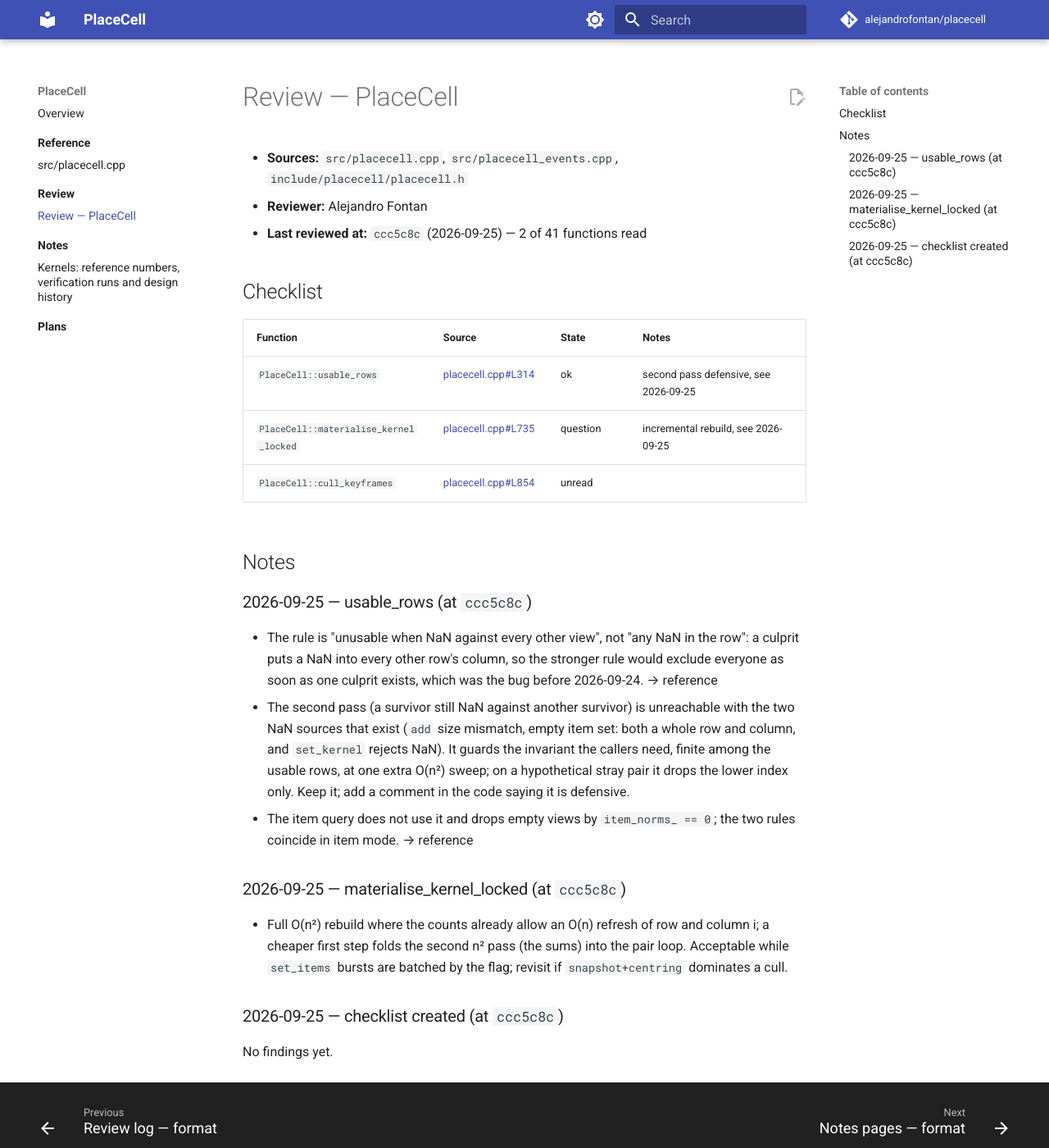
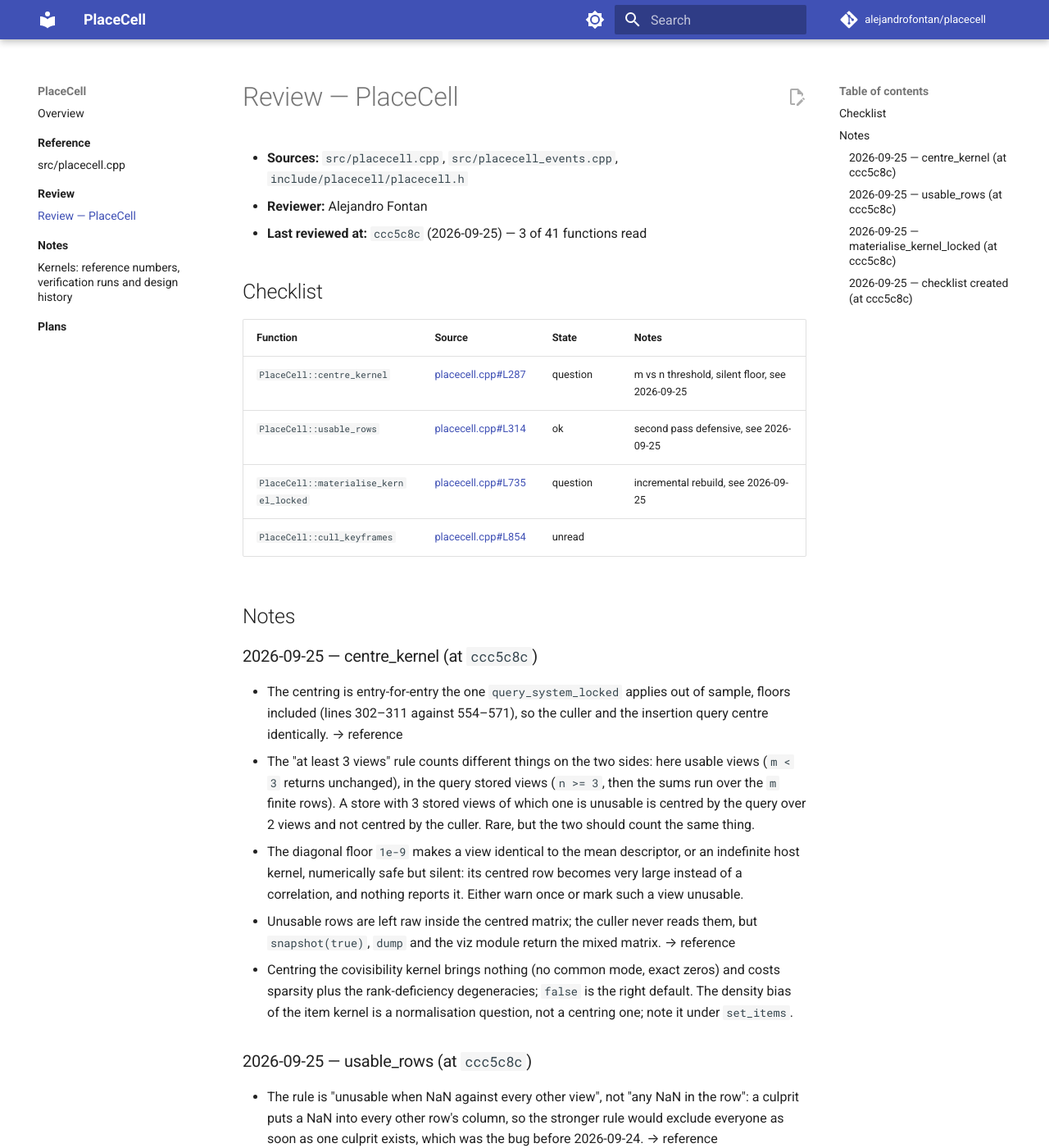
Before and after one commit to alejandrofontan/placecell, an MkDocs documentation site: the page built from docs/review/placecell.md, in a window 1280 px wide and 1400 px high. Shown: the whole window at 82% size. Built offline with MkDocs 1.6.1 and Material for MkDocs 9.7.7, drawn with Linux system fonts in a browser that asks for light colours; comment, search, counter and statistics services are not loaded.

Commit message:
Review placecell: centre_kernel (at ccc5c8c)
Co-Authored-By: Claude Fable 5.1 <noreply@anthropic.com>
Claude-Session: https://claude.ai/code/session_01LNGjzaVAmJmoNA4h3wxcF3

```diff
--- a/docs/review/placecell.md
+++ b/docs/review/placecell.md
@@ -2,17 +2,36 @@
 
 - **Sources:** `src/placecell.cpp`, `src/placecell_events.cpp`, `include/placecell/placecell.h`
 - **Reviewer:** Alejandro Fontan
-- **Last reviewed at:** `ccc5c8c` (2026-09-25) — 2 of 41 functions read
+- **Last reviewed at:** `ccc5c8c` (2026-09-25) — 3 of 41 functions read
 
 ## Checklist
 
 | Function | Source | State | Notes |
 |---|---|---|---|
+| `PlaceCell::centre_kernel` | [placecell.cpp#L287](https://github.com/alejandrofontan/placecell/blob/main/src/placecell.cpp#L287 "PlaceCell::centre_kernel(") | question | m vs n threshold, silent floor, see 2026-09-25 |
 | `PlaceCell::usable_rows` | [placecell.cpp#L314](https://github.com/alejandrofontan/placecell/blob/main/src/placecell.cpp#L314 "PlaceCell::usable_rows(") | ok | second pass defensive, see 2026-09-25 |
 | `PlaceCell::materialise_kernel_locked` | [placecell.cpp#L735](https://github.com/alejandrofontan/placecell/blob/main/src/placecell.cpp#L735 "PlaceCell::materialise_kernel_locked(") | question | incremental rebuild, see 2026-09-25  |
 | `PlaceCell::cull_keyframes` | [placecell.cpp#L854](https://github.com/alejandrofontan/placecell/blob/main/src/placecell.cpp#L854 "PlaceCell::cull_keyframes(") | unread |  |
 
 ## Notes
+
+### 2026-09-25 — centre_kernel (at `ccc5c8c`)
+
+- The centring is entry-for-entry the one `query_system_locked` applies out of sample, floors
+  included (lines 302–311 against 554–571), so the culler and the insertion query centre
+  identically. → reference
+- The "at least 3 views" rule counts different things on the two sides: here usable views
+  (`m < 3` returns unchanged), in the query stored views (`n >= 3`, then the sums run over the
+  `m` finite rows). A store with 3 stored views of which one is unusable is centred by the query
+  over 2 views and not centred by the culler. Rare, but the two should count the same thing.
+- The diagonal floor `1e-9` makes a view identical to the mean descriptor, or an indefinite host
+  kernel, numerically safe but silent: its centred row becomes very large instead of a
+  correlation, and nothing reports it. Either warn once or mark such a view unusable.
+- Unusable rows are left raw inside the centred matrix; the culler never reads them, but
+  `snapshot(true)`, `dump` and the viz module return the mixed matrix. → reference
+- Centring the covisibility kernel brings nothing (no common mode, exact zeros) and costs
+  sparsity plus the rank-deficiency degeneracies; `false` is the right default. The density bias
+  of the item kernel is a normalisation question, not a centring one; note it under `set_items`.
 
 ### 2026-09-25 — usable_rows (at `ccc5c8c`)
 
```
